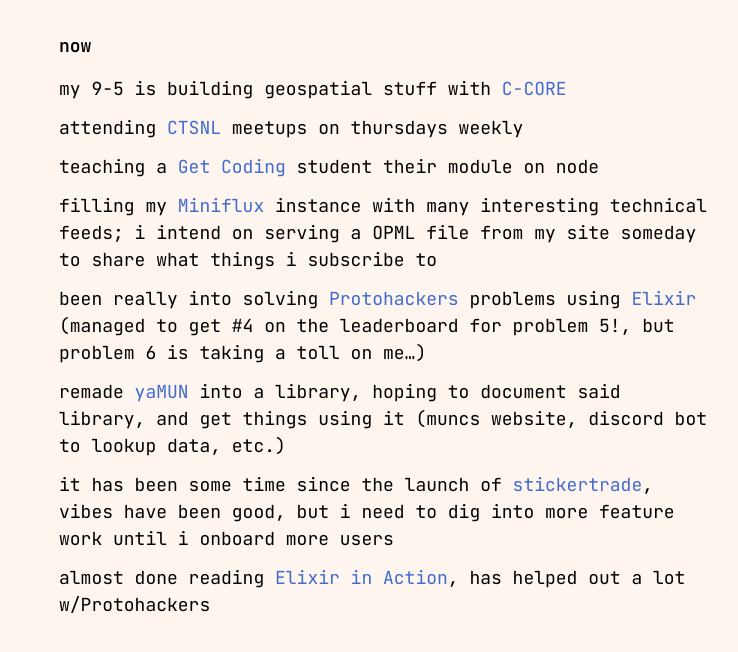
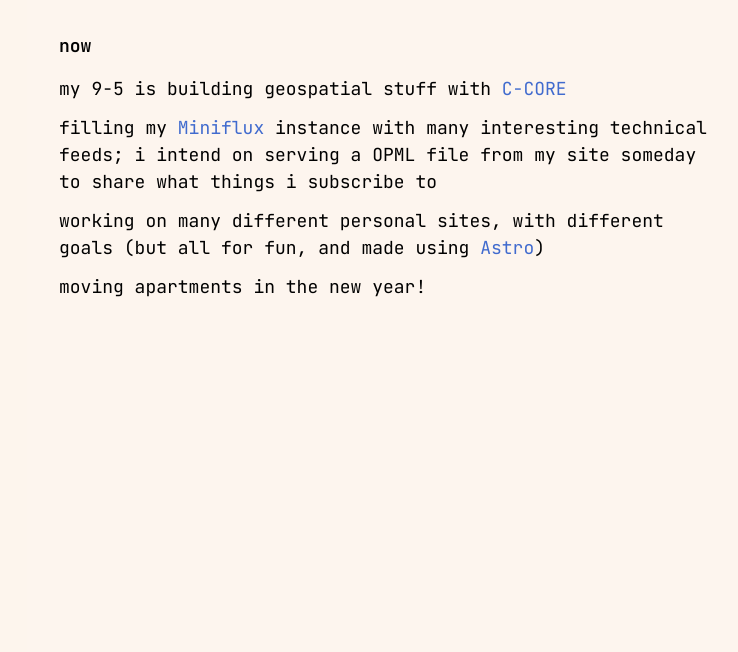
Before and after one commit to jackharrhy/jackharrhy.com, an Astro site: page /now in a window 1280 px wide. Shown: the full height of the page, 253-991 px from the left. Built offline with nearby package versions, Linux system fonts and the light colour scheme; Astro itself is replaced by a stand-in of ours.

Commit message:
now up to date

```diff
--- a/src/pages/now.md
+++ b/src/pages/now.md
@@ -5,10 +5,6 @@
 ---
 
 - my 9-5 is building geospatial stuff with [C-CORE](https://c-core.ca/)
-- attending [CTSNL](https://ctsnl.ca/) meetups on thursdays weekly
-- teaching a [Get Coding](https://www.getcoding.ca/) student their module on node
 - filling my [Miniflux](https://miniflux.app/) instance with many interesting technical feeds; i intend on serving a OPML file from my site someday to share what things i subscribe to
-- been really into solving [Protohackers](https://protohackers.com/) problems using [Elixir](https://elixir-lang.org/) (managed to get #4 on the leaderboard for problem 5!, but problem 6 is taking a toll on me...)
-- remade [yaMUN](https://github.com/jackharrhy/yaMUN) into a library, hoping to document said library, and get things using it (muncs website, discord bot to lookup data, etc.)
-- it has been some time since the launch of [stickertrade](https://stickertrade.ca/), vibes have been good, but i need to dig into more feature work until i onboard more users
-- almost done reading [Elixir in Action](https://www.manning.com/books/elixir-in-action-second-edition), has helped out a lot w/Protohackers
+- working on many different personal sites, with different goals (but all for fun, and made using [Astro](https://astro.build/))
+- moving apartments in the new year!
```
